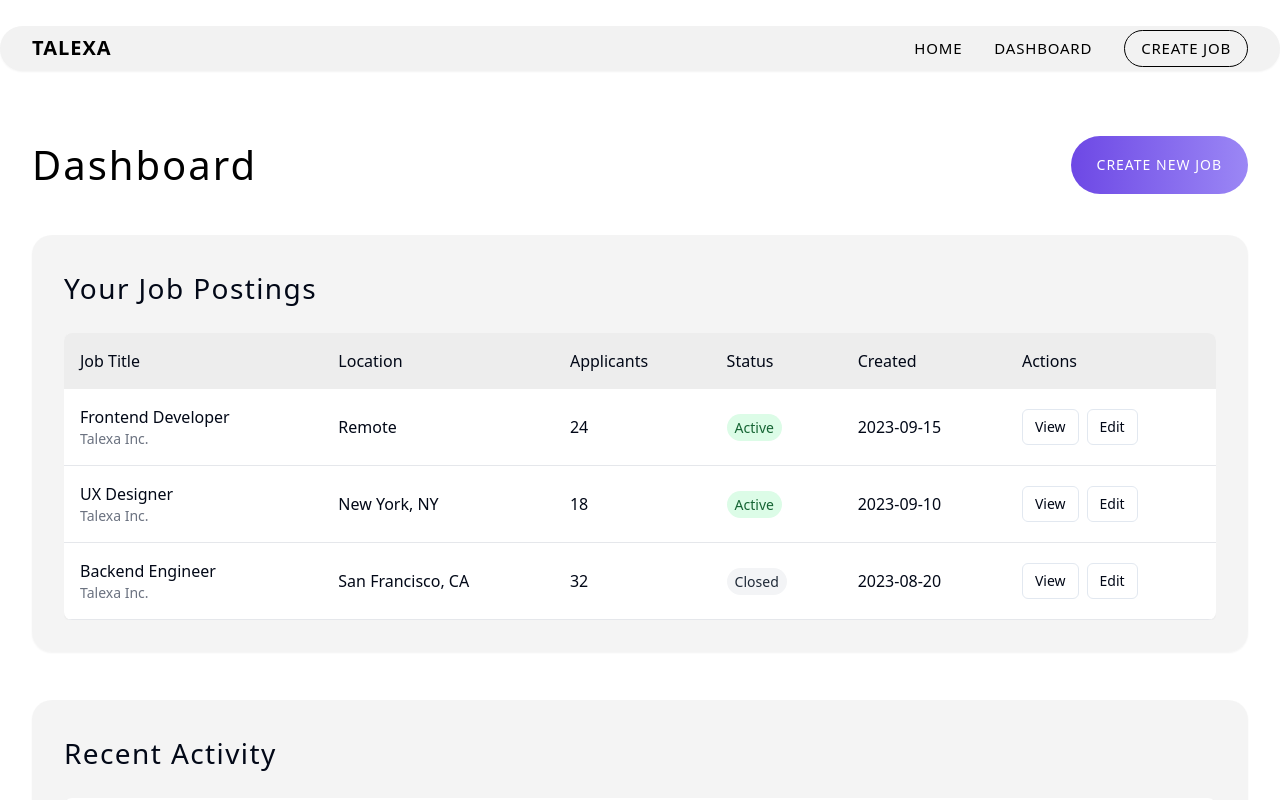
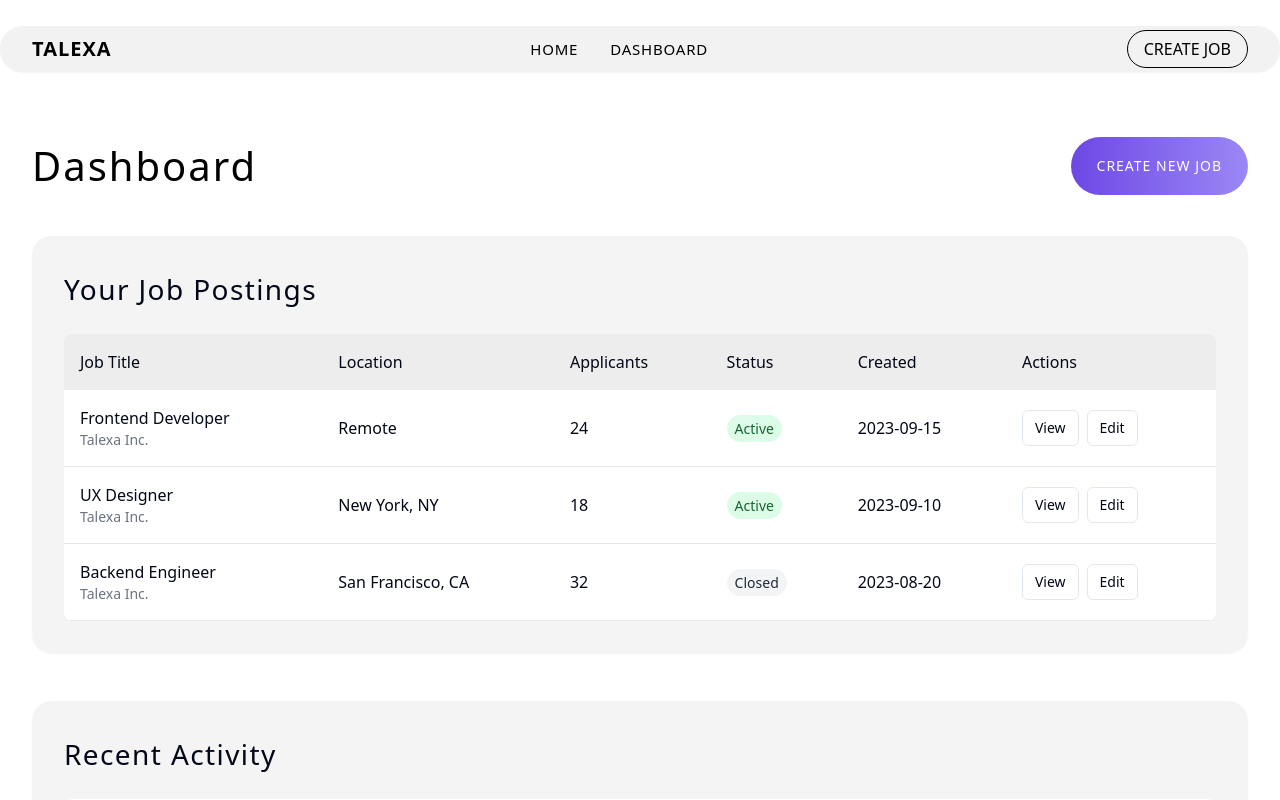
Before and after one commit to NipunRaj96/talexa, a React (Vite) app: page /dashboard in a window 1280 px wide. Shown: the top 800 px of the page. Built offline with nearby package versions, Linux system fonts and the light colour scheme.

Commit message:
Fix: Align "CREATE JOB" button
Move the "CREATE JOB" button to the rightmost corner of the navbar, with equal spacing above and below.

```diff
--- a/src/components/layout/Navbar.tsx
+++ b/src/components/layout/Navbar.tsx
@@ -8,20 +8,20 @@ const Navbar: React.FC = () => {
       <div className="text-[20px] tracking-[1px] font-semibold">
         TALEXA
       </div>
-      <div className="flex items-center gap-4 sm:gap-8 text-[15px] tracking-[0.8px] ml-auto">
+      <div className="flex items-center gap-4 sm:gap-8 text-[15px] tracking-[0.8px]">
         <Link to="/" className="hover:text-gray-600 transition-colors">
           HOME
         </Link>
         <Link to="/dashboard" className="hover:text-gray-600 transition-colors">
           DASHBOARD
         </Link>
-        <Link
-          to="/create-job"
-          className="bg-transparent border border-black text-black px-4 py-1.5 rounded-full hover:bg-black hover:text-white transition-all"
-        >
-          CREATE JOB
-        </Link>
       </div>
+      <Link
+        to="/create-job"
+        className="bg-transparent border border-black text-black px-4 py-1.5 rounded-full hover:bg-black hover:text-white transition-all"
+      >
+        CREATE JOB
+      </Link>
     </nav>
   );
 };
```
